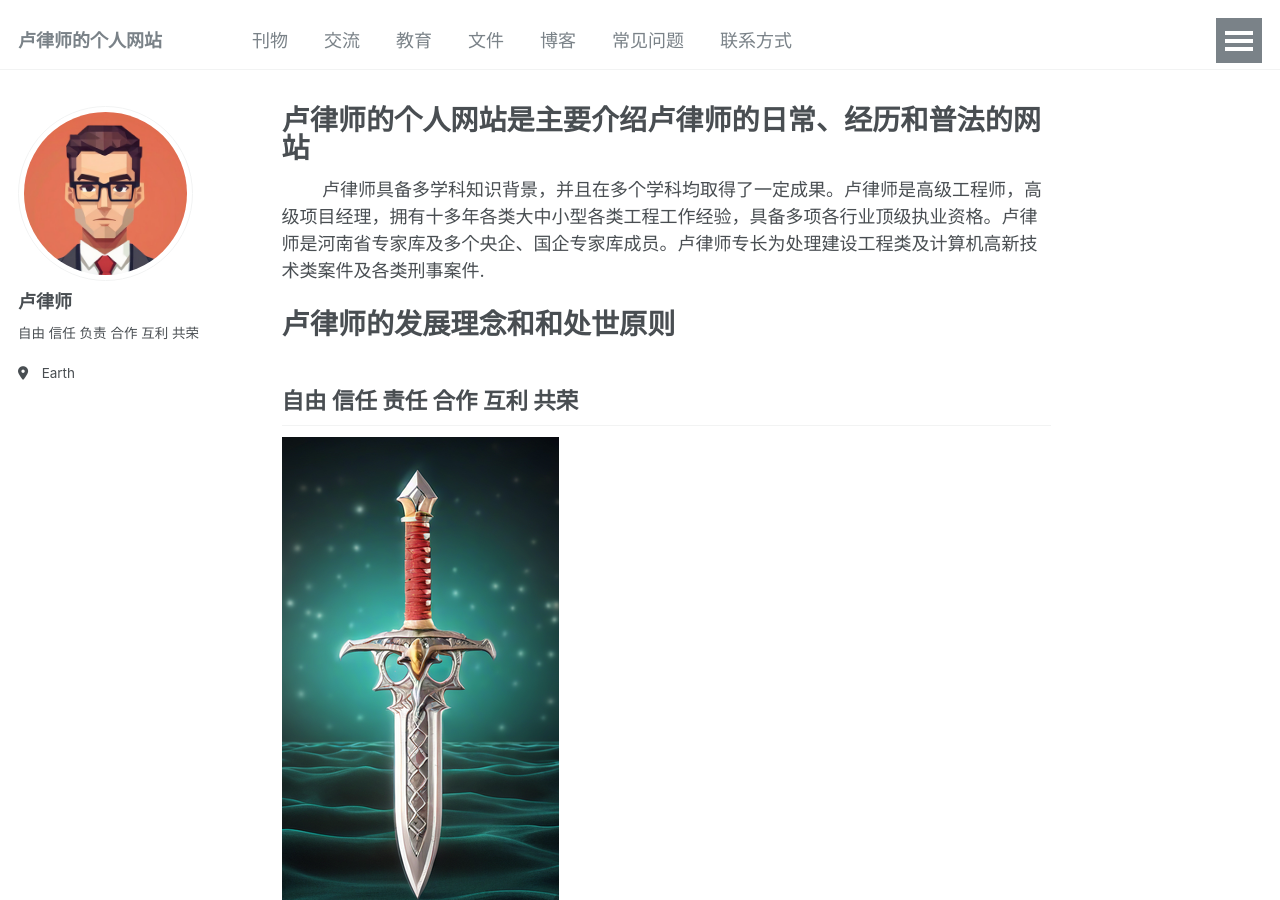
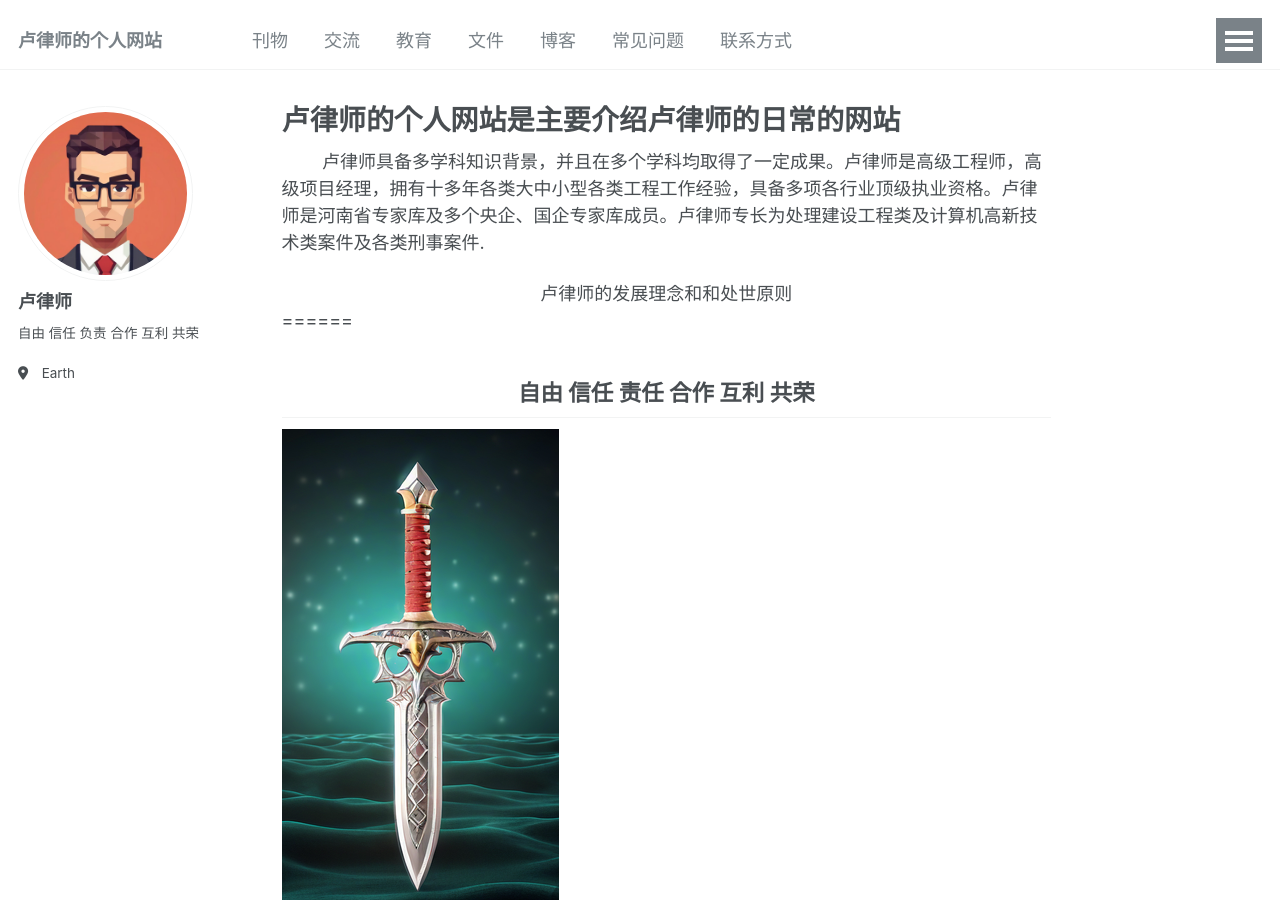
Before and after one commit to LULAWOFFICE/LULAWOFFICE.github.io, a Jekyll site: the page built from _pages/about.md, in a window 1280 px wide and 900 px high. Built offline with Jekyll 4.4.1, drawn with Linux system fonts in a browser that asks for light colours.

Commit message:
Update about.md
测试居中

```diff
--- a/_pages/about.md
+++ b/_pages/about.md
@@ -1,6 +1,6 @@
 ---
 permalink: /
-title: "卢律师的个人网站是主要介绍卢律师的日常、经历和普法的网站"
+title: "卢律师的个人网站是主要介绍卢律师的日常的网站"
 author_profile: true
 redirect_from:
   - /about/
@@ -9,14 +9,14 @@ redirect_from:
 
         卢律师具备多学科知识背景，并且在多个学科均取得了一定成果。卢律师是高级工程师，高级项目经理，拥有十多年各类大中小型各类工程工作经验，具备多项各行业顶级执业资格。卢律师是河南省专家库及多个央企、国企专家库成员。卢律师专长为处理建设工程类及计算机高新技术类案件及各类刑事案件.
 
-卢律师的发展理念和和处世原则
+<center>卢律师的发展理念和和处世原则</center>
 ======
 
-## 自由 信任 责任 合作 互利 共荣
+## <center>自由 信任 责任 合作 互利 共荣</center>
 
 <img src="https://lulawoffice.github.io/images/宝剑.png" title="" alt="" data-align="center">
 
-## 自由：思想的灯塔，创新的源泉
+## <center>自由：思想的灯塔，创新的源泉</center>
 
         自由是律师职业精神的基石。它不仅指法律赋予公民的基本权利，更体现在律师执业过程中的独立思考与自由表达。律师作为法律的守护者，应勇于探索法律的真谛，不畏强权，不惧挑战，以开放的心态和创新的思维为客户提供最优质的法律服务。自由的思想让律师能够灵活应对复杂多变的法律环境，推动法律制度的不断完善和进步。
 
```
